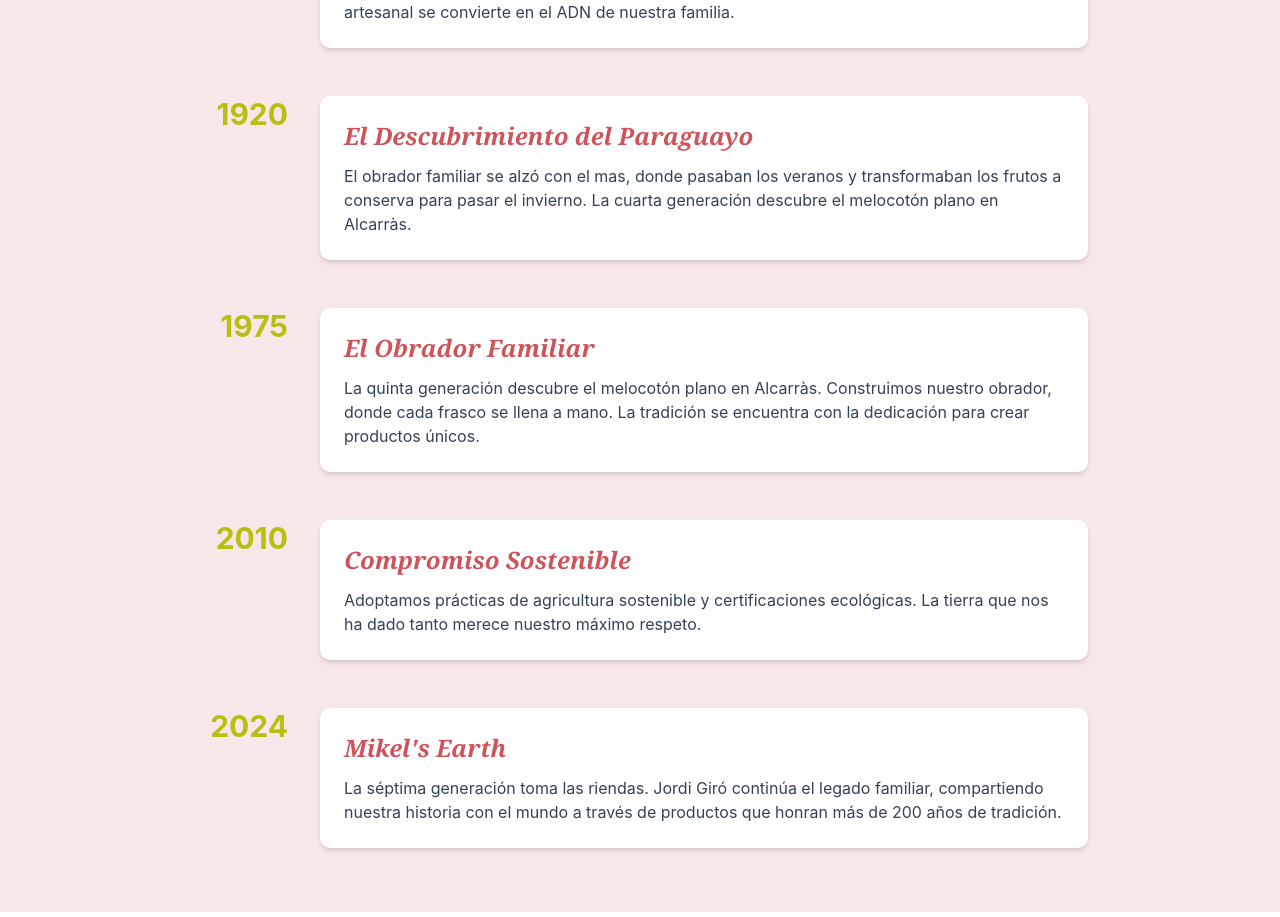
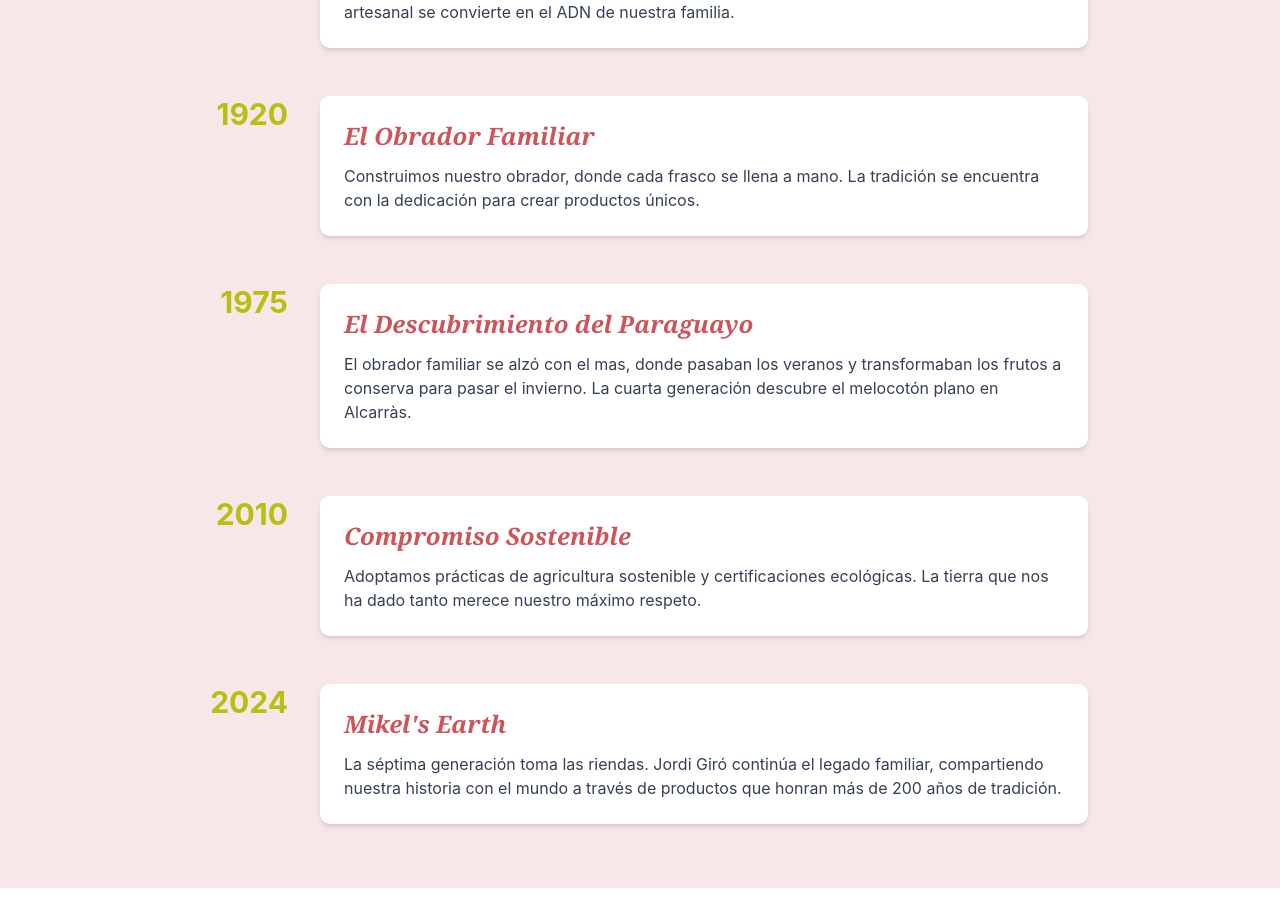
Before and after one commit to bigman1973/mikels-earth-frontend, a React (Vite) app: page /la-familia in a window 1280 px wide. Shown: the part 2160-3077 px from the top of the page. Built offline with nearby package versions, Linux system fonts and the light colour scheme.

Commit message:
feat: Reorganizar timeline en página La Familia
- 1920: El Obrador Familiar (sin mención del melocotón plano)
- 1975: El Descubrimiento del Paraguayo (contenido anterior de 1920)
- Mejorar coherencia histórica del timeline

```diff
--- a/src/pages/LaFamilia.jsx
+++ b/src/pages/LaFamilia.jsx
@@ -101,13 +101,13 @@
               },
               {
                 year: "1920",
-                title: "El Descubrimiento del Paraguayo",
-                text: "El obrador familiar se alz\u00f3 con el mas, donde pasaban los veranos y transformaban los frutos a conserva para pasar el invierno. La cuarta generaci\u00f3n descubre el melocot\u00f3n plano en Alcarr\u00e0s."
+                title: "El Obrador Familiar",
+                text: "Construimos nuestro obrador, donde cada frasco se llena a mano. La tradición se encuentra con la dedicación para crear productos únicos."
               },
               {
                 year: "1975",
-                title: "El Obrador Familiar",
-                text: "La quinta generaci\u00f3n descubre el melocot\u00f3n plano en Alcarr\u00e0s. Construimos nuestro obrador, donde cada frasco se llena a mano. La tradici\u00f3n se encuentra con la dedicaci\u00f3n para crear productos \u00fanicos."
+                title: "El Descubrimiento del Paraguayo",
+                text: "El obrador familiar se alzó con el mas, donde pasaban los veranos y transformaban los frutos a conserva para pasar el invierno. La cuarta generación descubre el melocotón plano en Alcarràs."
               },
               {
                 year: "2010",
```
